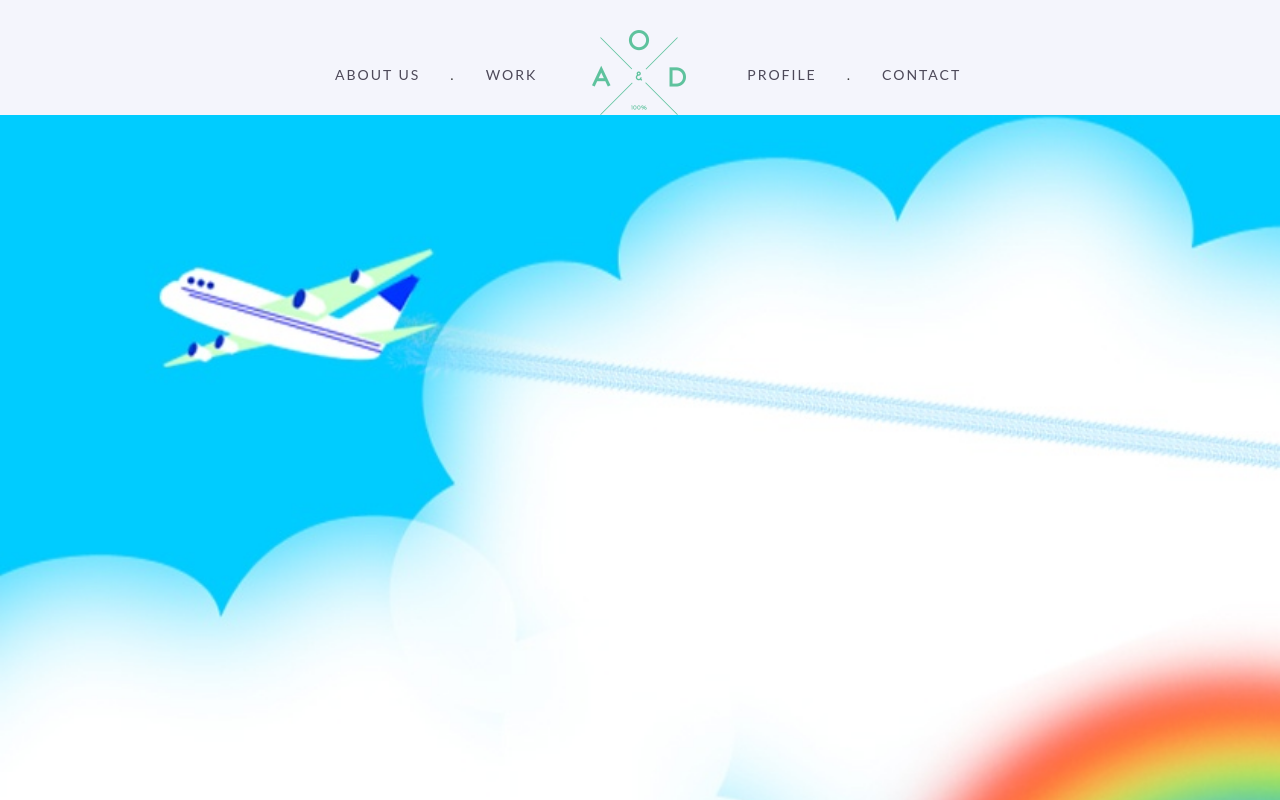
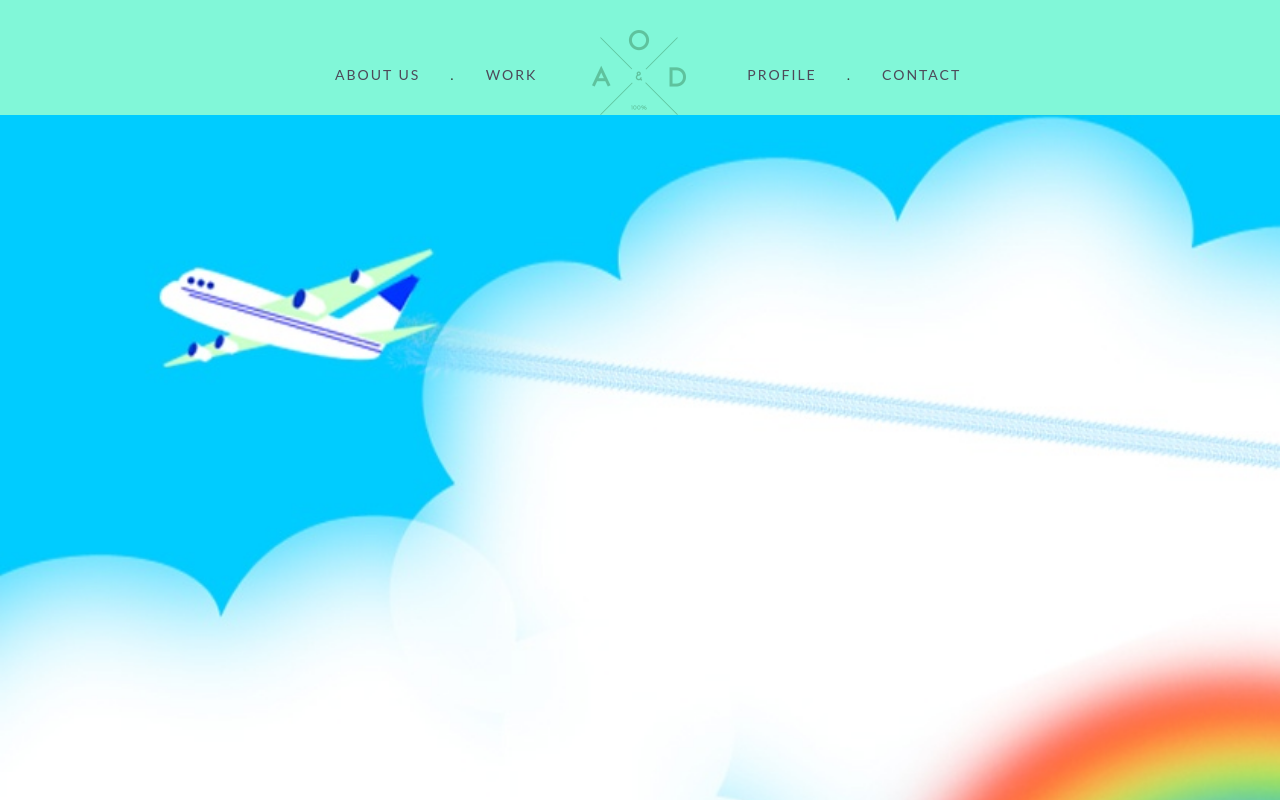
Before and after one commit to runsasaki/runsasaki.github.io, a plain HTML site: page index.html in a window 1280 px wide. Shown: the top 800 px of the page. Drawn offline with nearby package versions, Linux system fonts and the light colour scheme.

Commit message:
change color

```diff
--- a/css/styles.css
+++ b/css/styles.css
@@ -30,7 +30,7 @@ html { font-size: 100%; /* 1 */
 * elements. */
 html, button, input, select, textarea { font-family: sans-serif; }
 /* * Addresses margins handled incorrectly in IE 6/7. */
-body { margin: 0; font-family: 'Lato', sans-serif; overflow-x: hidden; }
+body { margin: 0; font-family: 'Lato', sans-serif; overflow-x: hidden; background-color: #81F7D8}
 html, body { width: auto !important; overflow-x: hidden !important; }
 /* ==========================================================================
 Links
@@ -199,7 +199,7 @@ p.text-intro { font-size: 18px; }
 nav { height: 85px; margin-top: 30px; position: relative; }
 .logo-holder { background: url(../img/main-logo.png) no-repeat center center; width: 94px; height: 85px; position: absolute; top: 0; left: 327px; }
 .responsive-logo { display: hidden; }
-header { background-color: #f4f5fc; }
+header { background-color: #81F7D8; }
 header ul { padding-top: 35px; }
 header ul li { list-style: none; float: left; text-transform: uppercase; letter-spacing: 2px; }
 header ul li a { display: block; margin: 0 30px; color: #4d4959; }
@@ -255,7 +255,7 @@ a.close-overlay.hidden { display: none }
 .signup-input { border: solid 1px #d3d7d9; padding: 25px; width: 65%; color: #929292; font-style: italic; letter-spacing: 1px; }
 .submit-btn { background-color: #64c29e; color: #fff; border: solid 1px #64c29e; font-weight: 300; padding: 25px 50px; }
 section.sign_up { padding: 40px 0 110px 0; }
-footer { background-color: #f7f7f7; padding: 100px 0; }
+footer { background-color: #81F7D8; padding: 100px 0; }
 footer p { font-size: 13px; margin: 0; }
 .footer-leftcol p { text-align: left; }
 .footer-rightcol p { text-align: right; font-style: italic; margin-top: 20px; }
```
